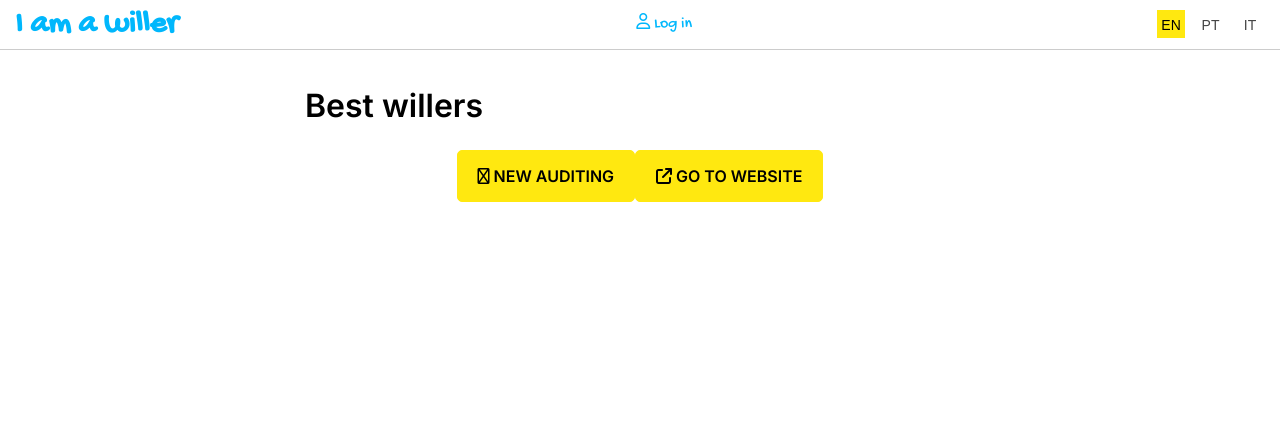
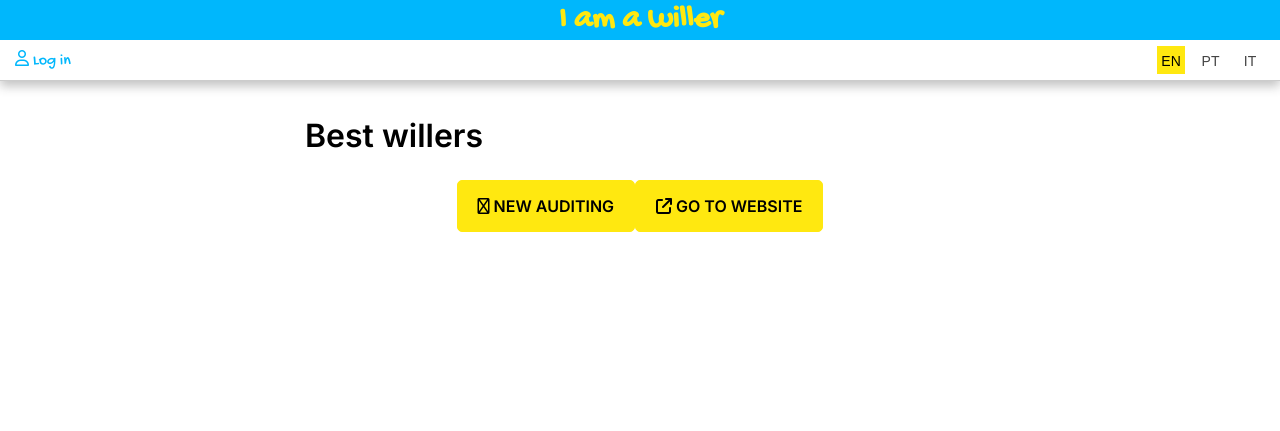
Before and after one commit to infofactory/willer, a Django app: page /en/best/ in a window 1280 px wide. Shown: the top 431 px of the page. Run offline with Django 4.2, Linux system fonts and the light colour scheme; data that the repository does not hold is empty; some libraries are stand-ins or nearby versions.

Commit message:
corretto header

```diff
--- a/home/static/home/css/style.css
+++ b/home/static/home/css/style.css
@@ -41,11 +41,15 @@ header {
     right: 0;
     top: 0;
     z-index: 1;
-    height: 50px;
-    line-height: 50px;
+    box-shadow: 0 5px 10px rgba(50,50,50,.3);
+}
+
+header .tools {
     display: flex;
+    align-items: center;
     justify-content: space-between;
-    padding: 0 15px
+    height: 40px;
+    padding: 0 15px;
 }
 
 header a {
@@ -55,6 +59,11 @@ header a {
 
 header h1 {
     margin: 0;
+    text-align: center;
+    height: 40px;
+    line-height: 40px;
+    background-color: var(--blue);
+    color: var(--yellow);
 }
 
 header .languages {
@@ -156,7 +165,7 @@ img {
     display: flex;
     transform: translateX(0);
     transition: transform .3s;
-    margin-top: 50px;
+    margin-top: 80px;
     padding-bottom: 110px;
 }
 
--- a/home/templates/home/base.html
+++ b/home/templates/home/base.html
@@ -31,6 +31,7 @@
 <body>
     <header>
         <h1><a href="/{{LANGUAGE_CODE}}/">I am a willer</a></h1>
+        <div class="tools">
             <div class="user">
                 <a href="{% url 'profile' %}"><i class="fa-regular fa-user"></i> {% if request.user.is_authenticated %}{{request.user.username}}{% else %}{% translate 'Log in' %}{% endif %} </a>
             </div>
@@ -38,6 +39,7 @@
                 <a href="/en/{{request.path|slice:'4:'}}"{% if LANGUAGE_CODE == 'en' %} class="active"{% endif %}>EN</a>
                 <a href="/pt/{{request.path|slice:'4:'}}"{% if LANGUAGE_CODE == 'pt' %} class="active"{% endif %}>PT</a>
                 <a href="/it/{{request.path|slice:'4:'}}"{% if LANGUAGE_CODE == 'it' %} class="active"{% endif %}>IT</a>
+            </div>
         </div>
     </header>
 
```
Lines whose indentation alone changed are shown as unchanged.
